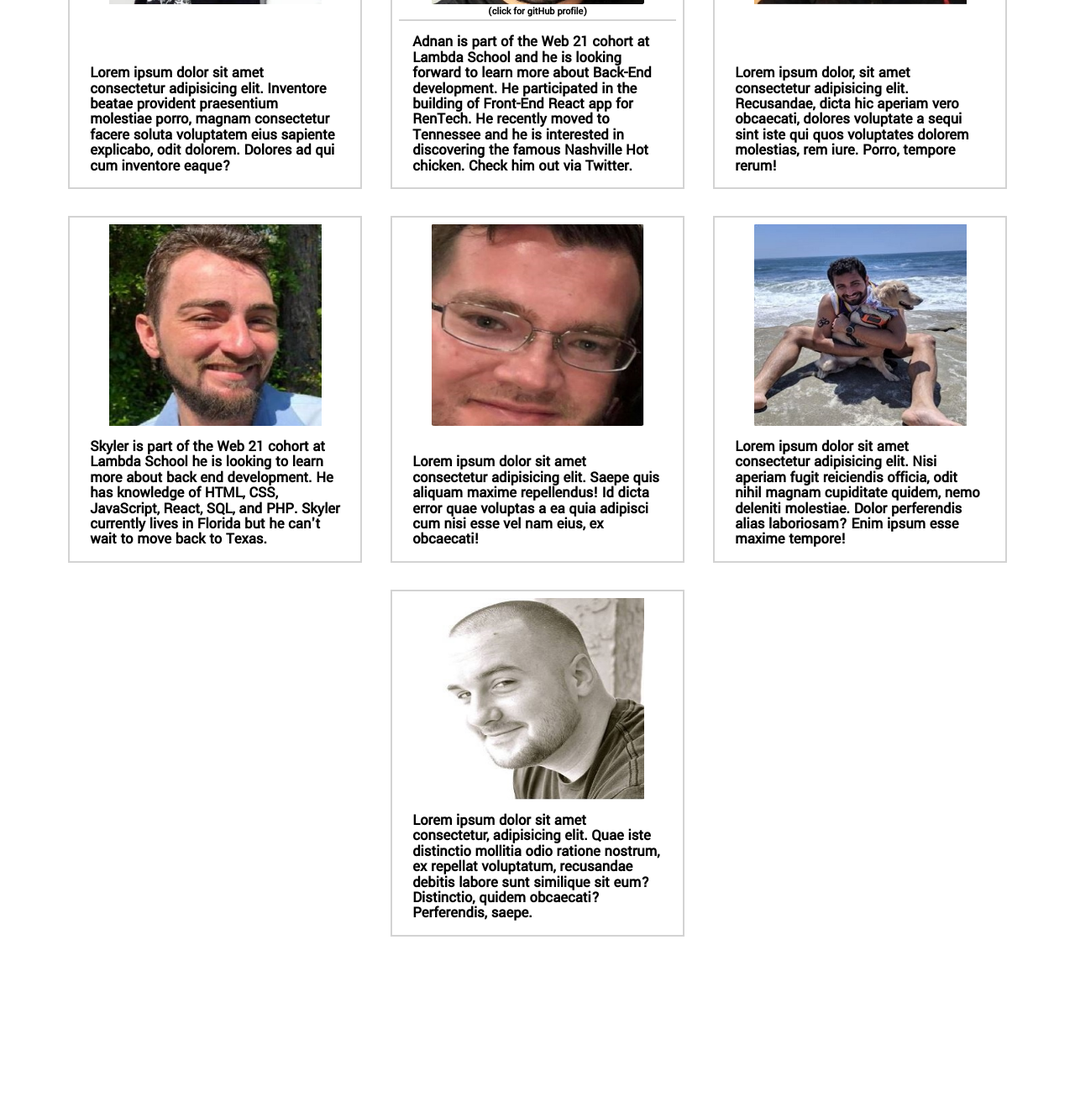
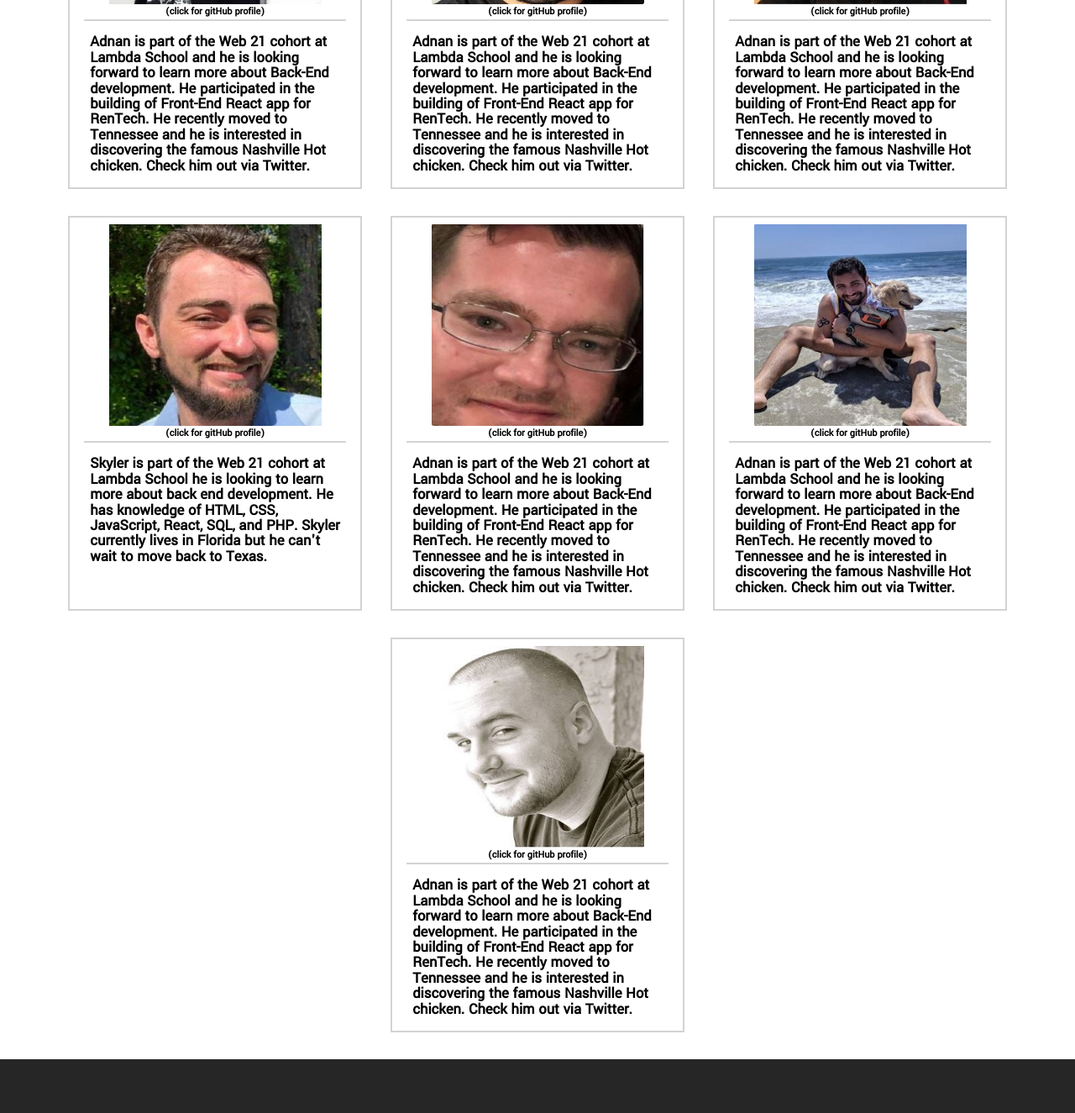
Before and after one commit to build-week-use-my-tech-stuff-umts/umts-ui, a website: page about.html in a window 1280 px wide. Shown: the part 432-1757 px from the top of the page at 84% size. Before the commit the page ends 1563 px from the top, so only its background shows below. Drawn offline with Linux system fonts and the light colour scheme.

Commit message:
added footer and tweaked responsive features

```diff
--- a/about.html
+++ b/about.html
@@ -21,7 +21,7 @@
             <nav>
                 <a href="index.html" id="home">Home</a>
                 <a href="about.html" id="about">About Us</a>
-                <a href="https://rentech2.netlify.com/" id="login">Log-in</a>
+                <a href="https://rentech.netlify.com/" id="login">Log-in</a>
             </nav>
         </header>
         <section id="meet">
@@ -29,48 +29,71 @@
         </section>
         <section id="cards">
             <div type="button" onClick="window.open('https://github.com/', '_blank');">
+                <section>
                     <img src="images/Chinedu.JPG" alt="">
+                    <h4>&#40click for gitHub profile&#41</h4>
+                </section>
                 <p>
-                    Lorem ipsum dolor sit amet consectetur adipisicing elit. Inventore beatae provident praesentium molestiae porro, magnam consectetur facere soluta voluptatem eius sapiente explicabo, odit dolorem. Dolores ad qui cum inventore eaque?
+                        Adnan is part of the Web 21 cohort at Lambda School and he is looking forward to learn more about Back-End development. He participated in the building of Front-End React app for RenTech. He recently moved to Tennessee and he is interested in discovering the famous Nashville Hot chicken. Check him out via Twitter.
                 </p>
             </div>
             <div type="button" onClick="window.open('https://github.com/', '_blank');">
+                <section>
                     <img src="images/Adnan.JPG" alt="">
                     <h4>&#40click for gitHub profile&#41</h4>
+                </section>
                     <p>
                         Adnan is part of the Web 21 cohort at Lambda School and he is looking forward to learn more about Back-End development. He participated in the building of Front-End React app for RenTech. He recently moved to Tennessee and he is interested in discovering the famous Nashville Hot chicken. Check him out via Twitter.
                     </p>
                 </a>
             </div>
             <div type="button" onClick="window.open('https://github.com/', '_blank');">
+                <section>
                     <img src="images/DJ.JPG" alt="">
+                    <h4>&#40click for gitHub profile&#41</h4>
+                </section>
                 <p>
-                    Lorem ipsum dolor, sit amet consectetur adipisicing elit. Recusandae, dicta hic aperiam vero obcaecati, dolores voluptate a sequi sint iste qui quos voluptates dolorem molestias, rem iure. Porro, tempore rerum!
+                        Adnan is part of the Web 21 cohort at Lambda School and he is looking forward to learn more about Back-End development. He participated in the building of Front-End React app for RenTech. He recently moved to Tennessee and he is interested in discovering the famous Nashville Hot chicken. Check him out via Twitter.
                 </p>
             </div>
             <div type="button" onClick="window.open('https://github.com/', '_blank');">
+                <section>
                     <img src="images/Skyler.JPG" alt="">
+                    <h4>&#40click for gitHub profile&#41</h4>
+                </section>
                 <p>
                     Skyler is part of the Web 21 cohort at Lambda School he is looking to learn more about back end development. He has knowledge of HTML, CSS, JavaScript, React, SQL, and PHP. Skyler currently lives in Florida but he can't wait to move back to Texas.
                 </p>
             </div>
             <div type="button" onClick="window.open('https://github.com/', '_blank');">
+                <section>
                     <img src="images/Wes.JPG" alt="">
+                    <h4>&#40click for gitHub profile&#41</h4>
+                </section>
                 <p>
-                    Lorem ipsum dolor sit amet consectetur adipisicing elit. Saepe quis aliquam maxime repellendus! Id dicta error quae voluptas a ea quia adipisci cum nisi esse vel nam eius, ex obcaecati!
+                        Adnan is part of the Web 21 cohort at Lambda School and he is looking forward to learn more about Back-End development. He participated in the building of Front-End React app for RenTech. He recently moved to Tennessee and he is interested in discovering the famous Nashville Hot chicken. Check him out via Twitter.
                 </p>
             </div>
             <div type="button" onClick="window.open('https://github.com/', '_blank');">
+                <section>
                     <img src="images/Raajn.JPG" alt="">
+                    <h4>&#40click for gitHub profile&#41</h4>
+                </section>
                 <p>
-                    Lorem ipsum dolor sit amet consectetur adipisicing elit. Nisi aperiam fugit reiciendis officia, odit nihil magnam cupiditate quidem, nemo deleniti molestiae. Dolor perferendis alias laboriosam? Enim ipsum esse maxime tempore!
+                        Adnan is part of the Web 21 cohort at Lambda School and he is looking forward to learn more about Back-End development. He participated in the building of Front-End React app for RenTech. He recently moved to Tennessee and he is interested in discovering the famous Nashville Hot chicken. Check him out via Twitter.
                 </p>
             </div>
             <div type="button" onClick="window.open('https://github.com/', '_blank');">
+                <section>
                     <img src="images/Ryan.JPG" alt="">
+                    <h4>&#40click for gitHub profile&#41</h4>
+                </section>
                 <p>
-                    Lorem ipsum dolor sit amet consectetur, adipisicing elit. Quae iste distinctio mollitia odio ratione nostrum, ex repellat voluptatum, recusandae debitis labore sunt similique sit eum? Distinctio, quidem obcaecati? Perferendis, saepe.
+                        Adnan is part of the Web 21 cohort at Lambda School and he is looking forward to learn more about Back-End development. He participated in the building of Front-End React app for RenTech. He recently moved to Tennessee and he is interested in discovering the famous Nashville Hot chicken. Check him out via Twitter.
                 </p>
             </div>
         </section>
+        <footer>
+
+        </footer>
     </body>
--- a/less/style.less
+++ b/less/style.less
@@ -171,7 +171,7 @@ header {
 			@media screen and (max-width: 990px) {
 				height: 100%;
 			}
-			@media screen and (max-width: 550px) {
+			@media screen and (max-width: 500px) {
 				height: 65%;
 			}
 		}
@@ -222,10 +222,17 @@ header {
 	}
 }
 
+footer {
+	background: rgb(38, 38, 38);
+	width: 100%;
+	height: 8vh;
+	margin-top: 2vh;
+}
+
 #main-content {
 	height: 64vh;
 	width: 100%;
-	background-image: url(/images/Camera.jpeg);
+	background-image: url(/images/Camera-new.jpg);
 	background-size: 100%;
 	background-repeat: no-repeat;
 	background-attachment: fixed;
@@ -241,7 +248,7 @@ header {
 		align-items: center;
 	}
 	@media screen and (max-width: 500px) {
-		height: 55vh;
+		height: 50vh;
 	}
 
 }
@@ -273,6 +280,12 @@ header {
 			text-align: center;
 			font-size: 3.5rem;
 		}
+		@media screen and (max-width: 500px) {
+			font-size: 2.5rem;
+		}
+		@media screen and (max-width: 375px) {
+			font-size: 2rem;
+		}
 	}
 	a {
 		color: white;
@@ -286,6 +299,9 @@ header {
 		text-align: center;
 		@media screen and (max-width: 990px) {
 			width: 35%;
+		}
+		@media screen and (max-width: 375px) {
+			font-size: 1rem;
 		}
 	}
 	a:hover {
@@ -307,13 +323,14 @@ header {
 		justify-content: center;
 	}
 	@media screen and (max-width: 500px) {
-		height: 30vh;
-		margin-bottom: 1.3vh;
+		height: 32vh;
+		//margin-bottom: 1.3vh;
 	}
 	img {
 		margin-left: 10%;
 		max-height: 500px;
 		width: 40vw;
+
 		@media screen and (min-width: 1983px) {
 			width: 30vw;
 			margin-left: 20%;
@@ -322,7 +339,9 @@ header {
 			margin: 0 auto;
 			width: 50vw;
 		}
-
+		@media screen and (max-width: 500px) {
+			min-width: 245px;
+		}
 	}
 }
 
@@ -331,7 +350,6 @@ header {
 	justify-content: space-around;
 	padding-top: 2vh;
 	flex-wrap: wrap;
-	//background: #dd4e4c;
 	div {
 		width: 27.5%;
 		height: 25vh;
@@ -340,8 +358,6 @@ header {
 		flex-direction: column;
 		align-items: center;
 		justify-content: space-between;
-		//border: 2px solid lightgray;
-		//background: #ef6f6c;
 		img {
 			height:50%;
 		}
@@ -361,7 +377,7 @@ header {
 			padding-top: 2vh;
 		}
 		@media screen and (max-width: 990px) {
-			margin-bottom: 3vh;
+			//margin-bottom: 3vh;
 			width: 45%;
 		}
 		@media screen and (max-width: 500px) {
@@ -373,19 +389,26 @@ header {
 		width: 33%;
 		border-left: 2px solid lightgrey;
 		border-right: 2px solid lightgrey;
+		@media screen and (max-width: 990px) {
+			width: 45%;
+			border-left: none;
+			border-right: none;
+		}
+
 	}
 	#right-step {
 		img {
 			max-width: 119.88px;
 			height: auto;
 			margin-top: 1vh;
+			@media screen and (max-width: 990px) {
+				margin: 0;
+			}
 		}
 		p {
 			padding-bottom: 4vh;
 		}
 	}
-
-
 }
 #meet {
 	width: 90%;
@@ -409,41 +432,45 @@ header {
 		width: 30%;
 		display: flex;
 		flex-direction: column;
-		justify-content: space-between;
 		align-content: center;
 		margin: 2vh 0;
 		transition: all .2s ease-in-out;
 		min-width: 270px;
-		img {
-			height: 30vh;
-			margin: 0 auto;
-			padding-top: 1vh;
-			min-width: 253px;
-		}
 		@media screen and (max-width: 990px) {
 			width: 40%;
 		}
 		@media screen and (max-width: 725px) {
 			width: 70%;
 		}
+		section {
+			display: flex;
+			flex-direction: column;
+			justify-content: center;
+			align-items: center;
+			img {
+				height: 30vh;
+				margin: 0 auto;
+				padding-top: 1vh;
+				min-width: 253px;
+			}
+			h4 {
+				width: 90%;
+				text-align: center;
+				font-size: .75rem;
+				font-weight: 600;
+				border-bottom: 2px solid lightgray;
+				margin: 0 1vh;
+				padding: .4vh 0;
+			}
+		}
+
 		p {
 			padding: 2vh 0;
 			margin: 0 3vh;
 			font-family: 'Yantramanav', sans-serif;
 			font-weight: 600;
 			font-size: 1.15rem;
-			// text-align: justify;
-
 		}
-		h4 {
-			text-align: center;
-			font-size: .75rem;
-			font-weight: 600;
-			border-bottom: 2px solid lightgray;
-			margin: 0 1vh;
-			padding: .4vh 0;
-		}
-
 	}
 	div:hover {
 		transform: scale(1.1);
```
Also changed, not shown: index.html (+5 -2 lines), css/style.css, 1 other file. Lines whose indentation alone changed are shown as unchanged.
